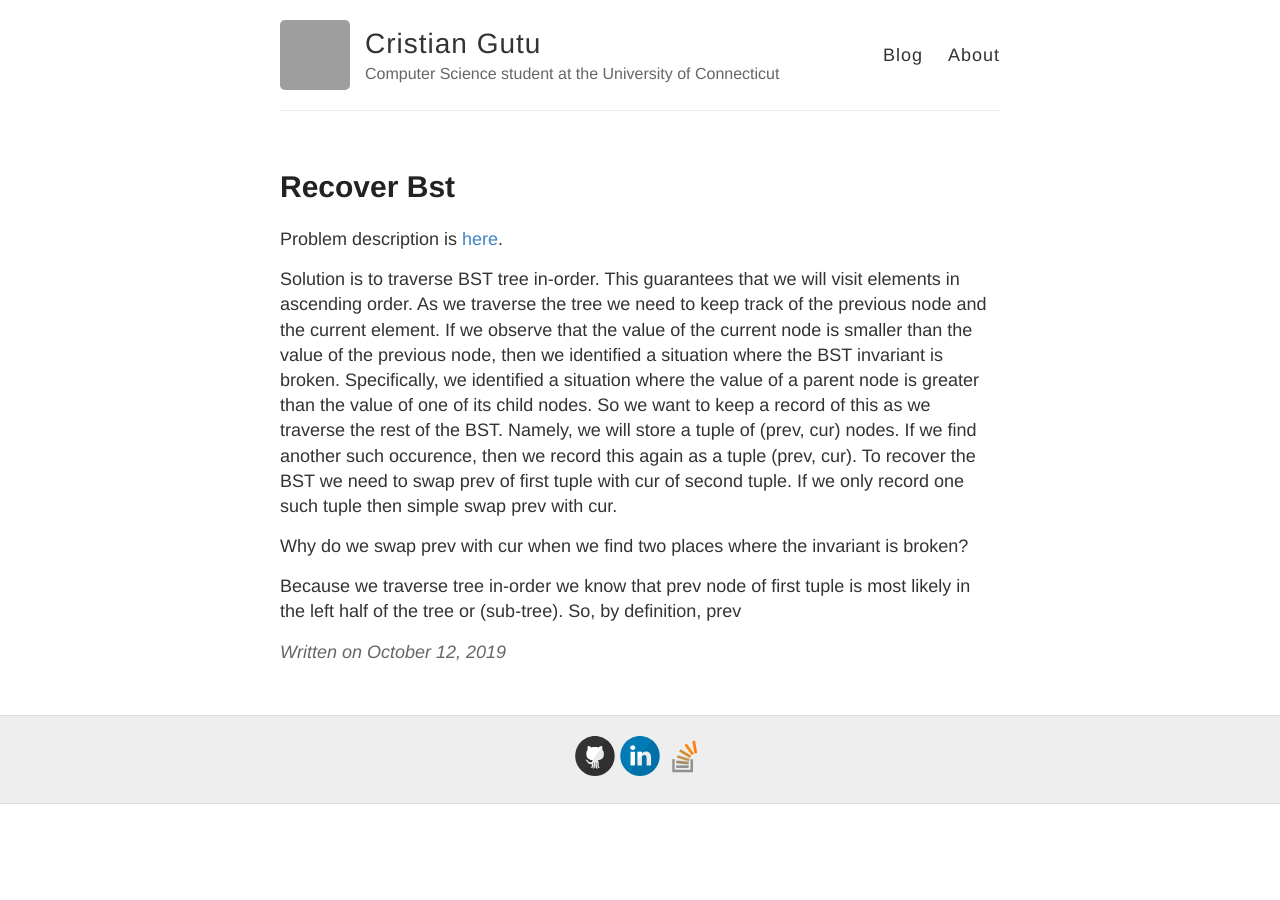
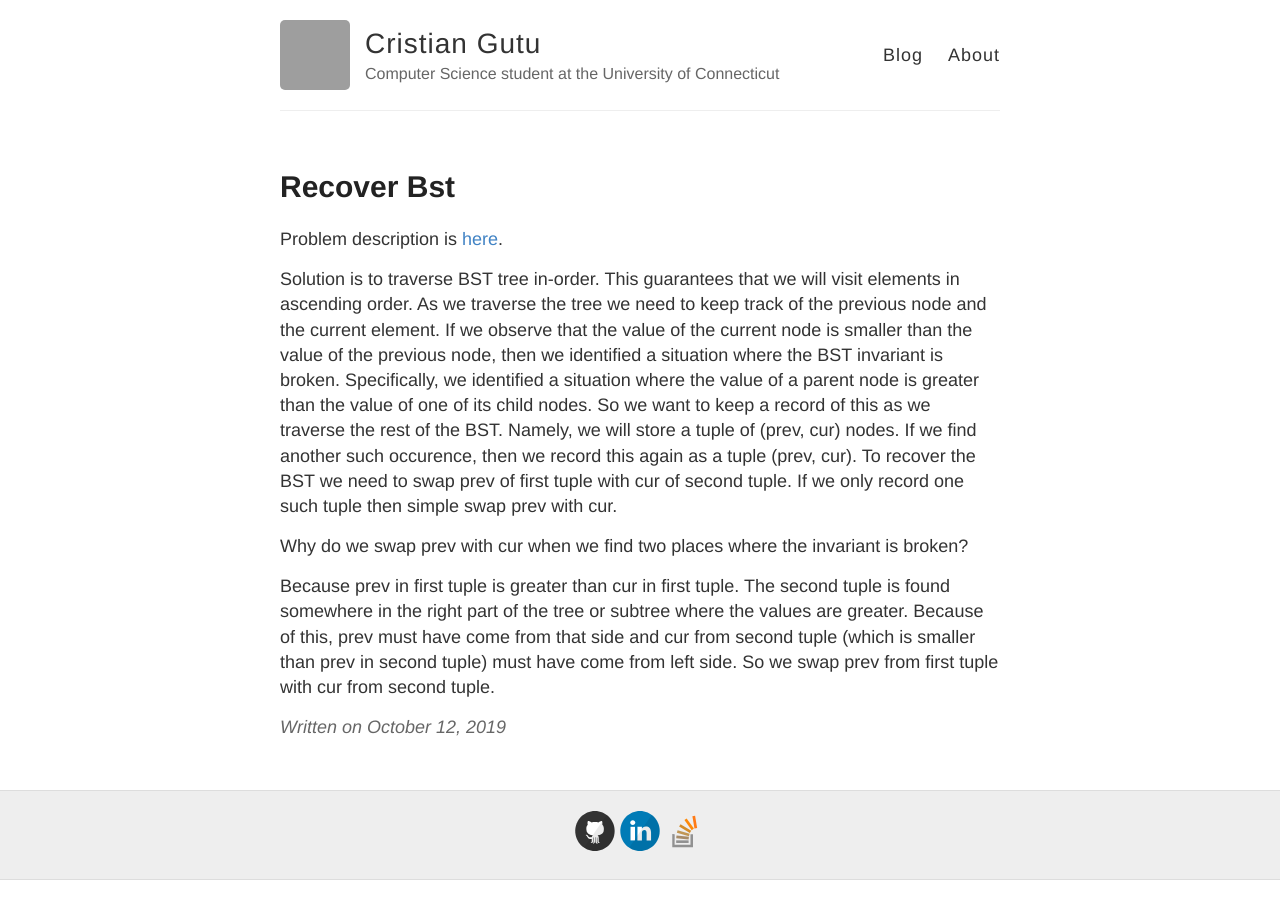
Before and after one commit to gutucristian/gutucristian.github.io, a Jekyll site: the page built from _posts/2019-10-12-Recover-BST.md, in a window 1280 px wide. Built offline with Jekyll 4.4.1, drawn with Linux system fonts in a browser that asks for light colours; our own code applies the rules of GitHub Pages for plain Markdown files; grey boxes are pictures that could not be loaded.

Commit message:
Update 2019-10-12-Recover-BST.md

```diff
--- a/_posts/2019-10-12-Recover-BST.md
+++ b/_posts/2019-10-12-Recover-BST.md
@@ -4,4 +4,4 @@ Solution is to traverse BST tree in-order. This guarantees that we will visit el
 
 Why do we swap prev with cur when we find two places where the invariant is broken?
 
-Because we traverse tree in-order we know that prev node of first tuple is most likely in the left half of the tree or (sub-tree). So, by definition, prev
+Because prev in first tuple is greater than cur in first tuple. The second tuple is found somewhere in the right part of the tree or subtree where the values are greater. Because of this, prev must have come from that side and cur from second tuple (which is smaller than prev in second tuple) must have come from left side. So we swap prev from first tuple with cur from second tuple.
```
